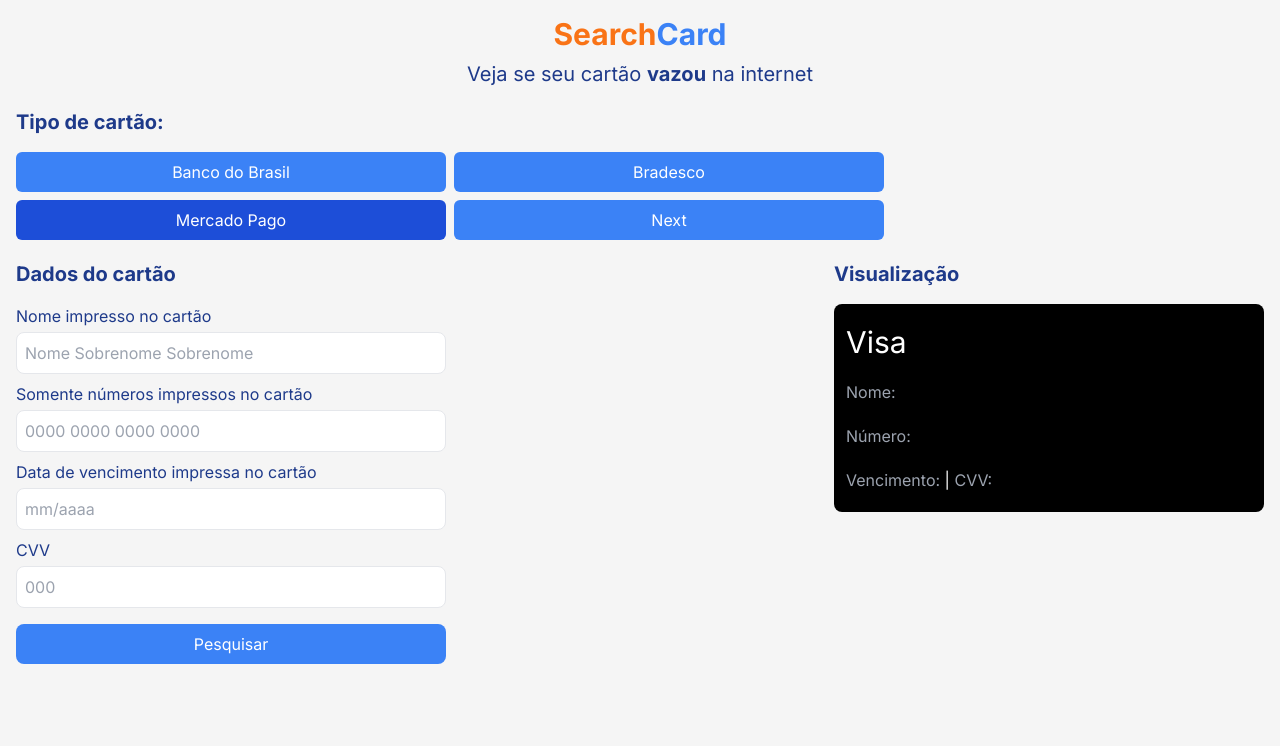
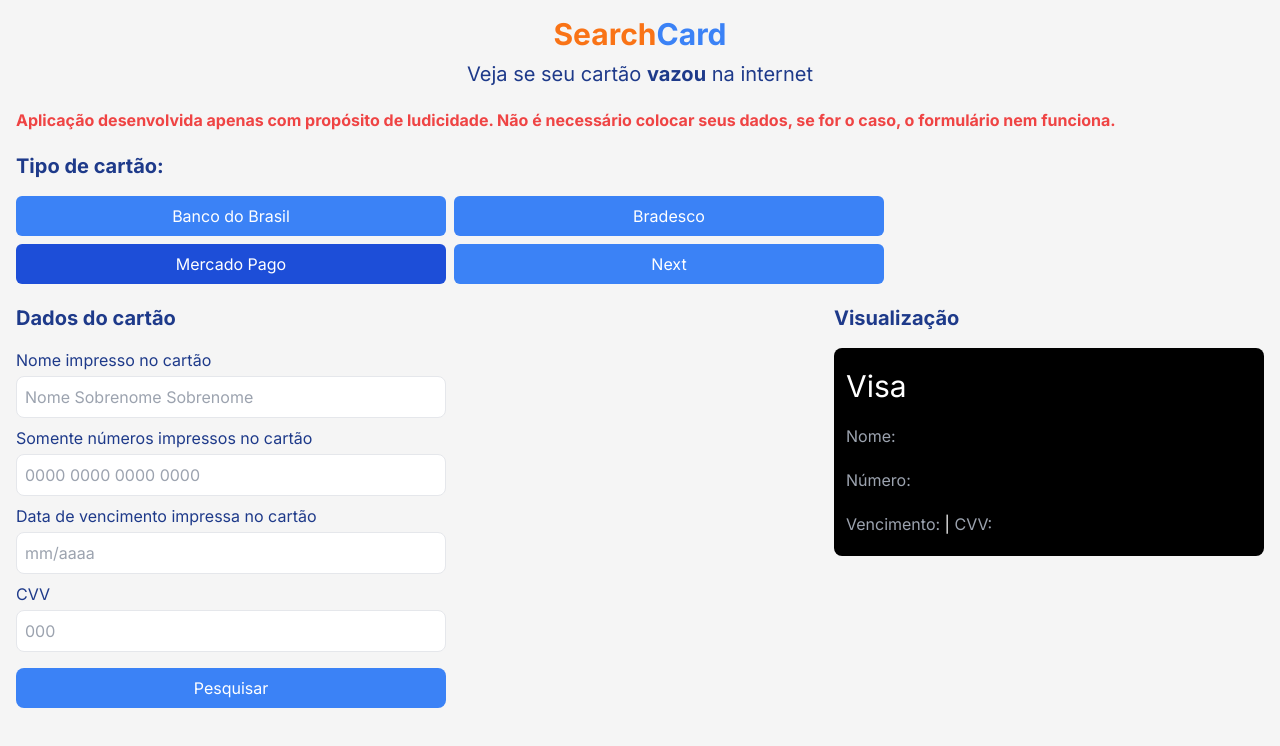
Before and after one commit to zolppy/search-card, a Next.js app: page / in a window 1280 px wide. Shown: the top 746 px of the page. Built offline with nearby package versions, Linux system fonts and the light colour scheme.

Commit message:
feat: adicionado texto informativo

```diff
--- a/app/page.tsx
+++ b/app/page.tsx
@@ -84,6 +84,10 @@
           internet
         </h2>
       </hgroup>
+      <p className="font-bold text-red-500">
+        Aplicação desenvolvida apenas com propósito de ludicidade. Não é
+        necessário colocar seus dados, se for o caso, o formulário nem funciona.
+      </p>
       <div className="flex flex-col gap-4">
         <H3>Tipo de cartão:</H3>
         <ul className="flex flex-wrap gap-2">
```
